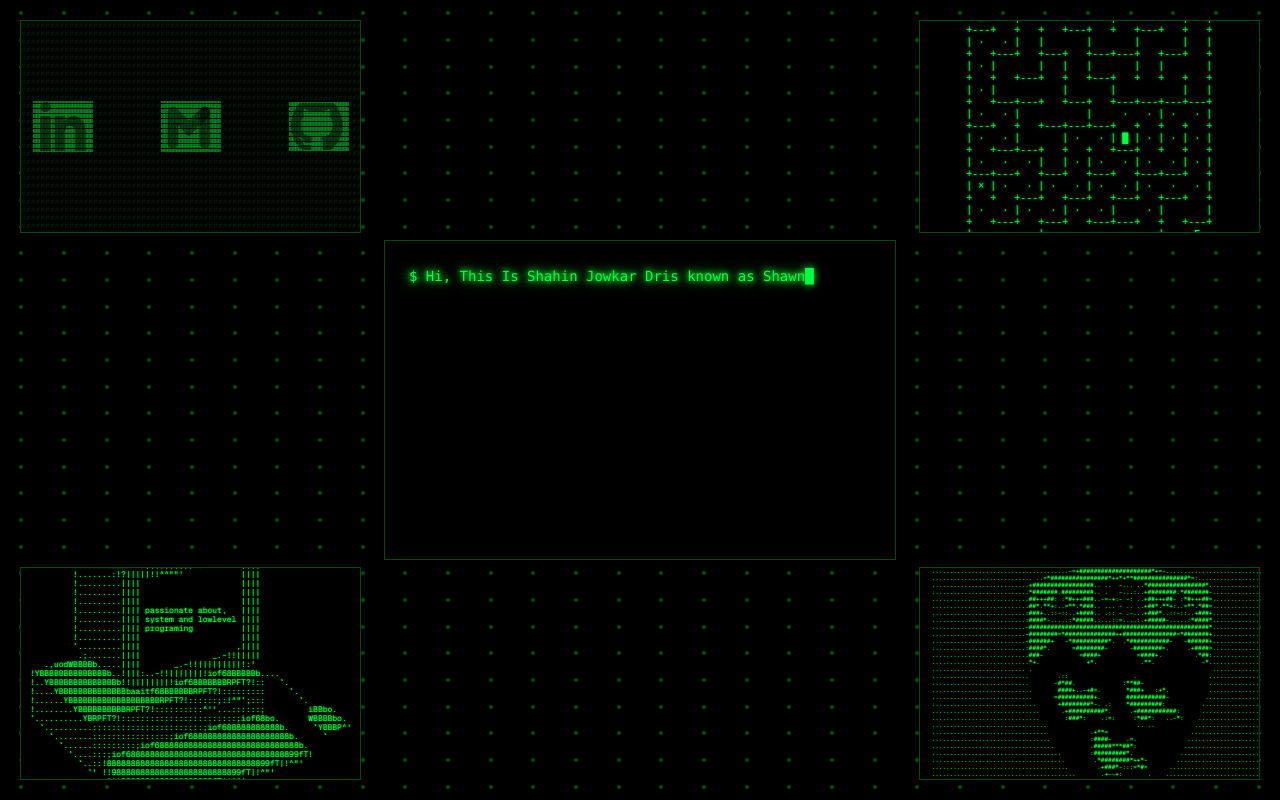
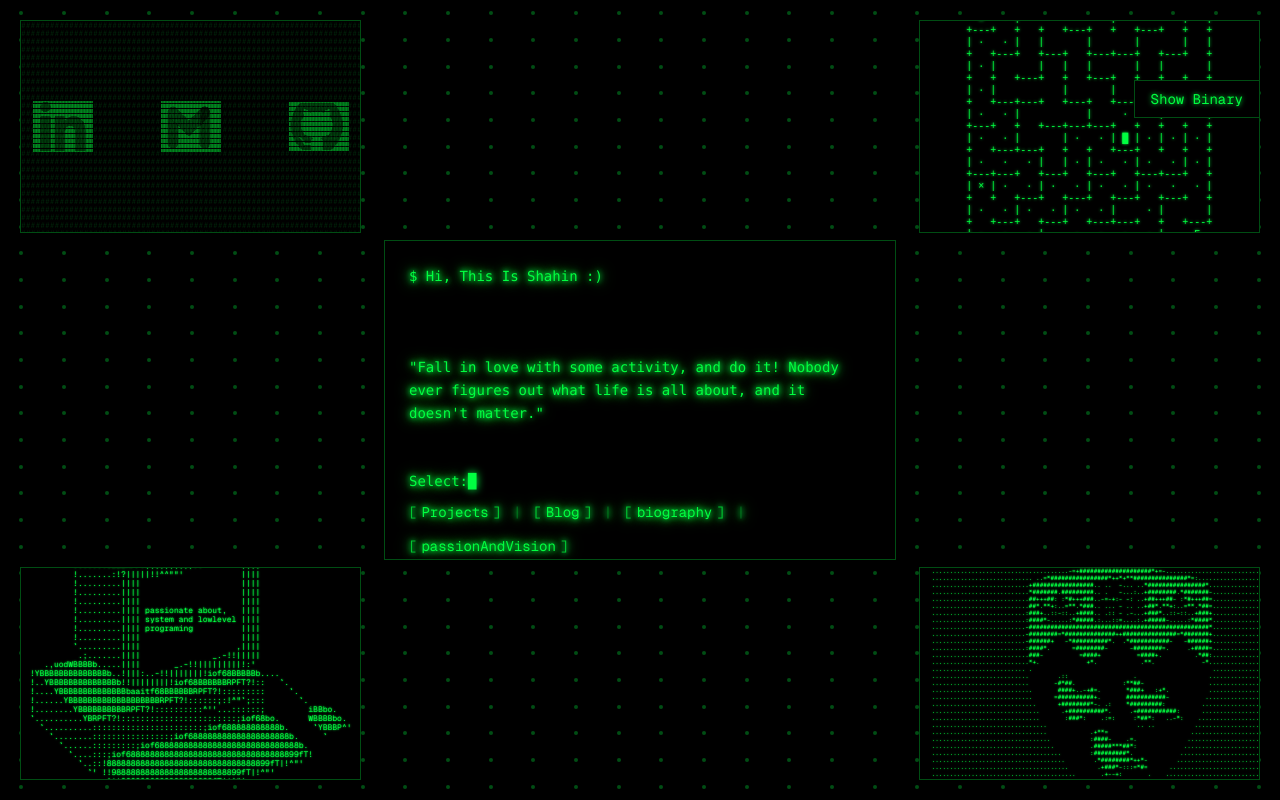
Before and after one commit to shahinjowkar/Portfolio, a Next.js app: page / in a window 1280 px wide. Built offline with nearby package versions, Linux system fonts and the light colour scheme.

Commit message:
binary cover added, interactive teminal done

```diff
--- a/src/app/layout.tsx
+++ b/src/app/layout.tsx
@@ -2,6 +2,7 @@ import type { Metadata } from "next";
 import { Geist, Geist_Mono } from "next/font/google";
 import "./globals.css";
 import Background from "@/components/Background";
+import BinaryBackgroundProvider from "@/components/BinaryBackground";
 
 const geistSans = Geist({
   variable: "--font-geist-sans",
@@ -28,9 +29,11 @@ export default function RootLayout({
       <body
         className={`${geistSans.variable} ${geistMono.variable} antialiased`}
       >
-        <Background>
-          {children}
-        </Background>
+        <BinaryBackgroundProvider>
+          <Background>
+            {children}
+          </Background>
+        </BinaryBackgroundProvider>
       </body>
     </html>
   );
--- /dev/null
+++ b/src/components/BinaryBackground.tsx
@@ -0,0 +1,181 @@
+'use client';
+
+import { useEffect, useState, useRef, createContext, useContext } from 'react';
+import { flushSync } from 'react-dom';
+
+// Context to control BinaryBackground z-index
+interface BinaryBackgroundContextType {
+  isOnTop: boolean;
+  toggleToTop: () => void;
+}
+
+const BinaryBackgroundContext = createContext<BinaryBackgroundContextType | null>(null);
+
+export const useBinaryBackground = () => {
+  const context = useContext(BinaryBackgroundContext);
+  if (!context) {
+    throw new Error('useBinaryBackground must be used within BinaryBackgroundProvider');
+  }
+  return context;
+};
+
+export function BinaryBackgroundProvider({ children }: { children: React.ReactNode }) {
+  const [isOnTop, setIsOnTop] = useState(false);
+
+  const toggleToTop = () => {
+    setIsOnTop(prev => !prev);
+  };
+
+  return (
+    <BinaryBackgroundContext.Provider value={{ isOnTop, toggleToTop }}>
+      {children}
+      <BinaryBackground isOnTop={isOnTop} />
+    </BinaryBackgroundContext.Provider>
+  );
+}
+
+interface BinaryBackgroundProps {
+  isOnTop: boolean;
+}
+
+function BinaryBackground({ isOnTop }: BinaryBackgroundProps) {
+  const [binaryRows, setBinaryRows] = useState<string[]>([]);
+  const [numRows, setNumRows] = useState(0);
+  const [animatedIndex, setAnimatedIndex] = useState(-1); // Track how many divs have been animated
+  const timeoutRef = useRef<NodeJS.Timeout | null>(null);
+  const currentIndexRef = useRef(0);
+
+  // Generate exactly 50 divs, each covering full width and stacking to full height
+  useEffect(() => {
+    const NUM_ROWS = 50; // Exactly 50 divs as specified
+
+    const generateBinaryRow = (): string => {
+      // Generate enough characters to span full width
+      // Use a reasonable character width estimate for monospace font
+      const charWidth = 8; // Approximate monospace character width
+      const length = Math.ceil(window.innerWidth / charWidth) + 10; // Extra to ensure full coverage
+      let row = '';
+      for (let i = 0; i < length; i++) {
+        row += Math.random() > 0.5 ? '0' : '1';
+      }
+      return row;
+    };
+
+    const rows = Array.from({ length: NUM_ROWS }, () => generateBinaryRow());
+    setBinaryRows(rows);
+    setNumRows(NUM_ROWS);
+
+    // Regenerate on window resize
+    const handleResize = () => {
+      const newRows = Array.from({ length: NUM_ROWS }, () => generateBinaryRow());
+      setBinaryRows(newRows);
+    };
+
+    window.addEventListener('resize', handleResize);
+    return () => window.removeEventListener('resize', handleResize);
+  }, []);
+
+  // Animate divs one by one when isOnTop changes
+  useEffect(() => {
+    // Clear any existing timeout
+    if (timeoutRef.current) {
+      clearTimeout(timeoutRef.current);
+      timeoutRef.current = null;
+    }
+
+    if (isOnTop) {
+      // Start with first div immediately
+      currentIndexRef.current = 0;
+      flushSync(() => {
+        setAnimatedIndex(0);
+      });
+      console.log('Animation started: First div (index 0)');
+
+      // Animate remaining divs one by one with 5 second delay for debugging
+      const animateNext = () => {
+        currentIndexRef.current += 1;
+        if (currentIndexRef.current < binaryRows.length) {
+          console.log(`Animating div index: ${currentIndexRef.current}`);
+          flushSync(() => {
+            setAnimatedIndex(currentIndexRef.current);
+          });
+          // Schedule next animation after 5 seconds (increased for debugging)
+          timeoutRef.current = setTimeout(animateNext, 10);
+        } else {
+          console.log('Animation complete');
+        }
+      };
+
+      // Start the animation chain after 5 seconds
+      timeoutRef.current = setTimeout(animateNext, 10);
+    } else {
+      // Reset immediately when hiding
+      setAnimatedIndex(-1);
+    }
+
+    return () => {
+      if (timeoutRef.current) {
+        clearTimeout(timeoutRef.current);
+        timeoutRef.current = null;
+      }
+    };
+  }, [isOnTop, binaryRows.length]);
+
+  // Debug: Track animatedIndex changes
+  useEffect(() => {
+    console.log('animatedIndex changed to:', animatedIndex);
+  }, [animatedIndex]);
+
+  // Container z-index: high when showing, low when hiding
+  const containerZIndex = isOnTop ? 9999 : -1;
+
+return (
+    <div
+      className="fixed inset-0 w-full h-full overflow-hidden pointer-events-none"
+      style={{ zIndex: containerZIndex }}
+    >
+      {binaryRows.map((row, index) => {
+        // Only show divs that have been animated (index <= animatedIndex)
+        const isVisible = isOnTop && animatedIndex >= 0 && index <= animatedIndex;
+        const divZIndex = isVisible ? index : -1; // Relative z-index within container
+
+        // Debug log for first few divs
+        if (index < 5 && isOnTop) {
+          console.log(`Render: Div ${index}, animatedIndex=${animatedIndex}, isVisible=${isVisible}, divZIndex=${divZIndex}`);
+        }
+
+        return (
+          <div
+            key={index}
+            className="w-full font-mono bg-black"
+            style={{
+              width: '100vw', // Full width
+              height: `${100 / 50}vh`, // Each div is viewportHeight / 50 (i.e., 2vh)
+              fontSize: '15px',
+              lineHeight: '1', // Tight line height
+              margin: '0',
+              padding: '0',
+              zIndex: divZIndex,
+              opacity: isVisible ? 1 : 0, // Use opacity to control visibility
+              overflow: 'hidden',
+              display: 'flex',
+              alignItems: 'center',
+              whiteSpace: 'nowrap',
+            //   color: '#00ff41',
+            //   textShadow: '0 0 0.5px #00ff41',
+              color: 'rgba(0, 255, 65, 0.3)', // Green with reduced opacity (0.3 = 30%)
+              textShadow: '0 0 0.5px rgba(0, 255, 65, 0.3)', // Match text shadow opacity
+              letterSpacing: '3px', // Horizontal spacing between characters
+              transition: 'opacity 0.1s ease-in', // Smooth fade in
+            }}
+          >
+            {row}
+          </div>
+        );
+      })}
+    </div>
+  );
+}
+
+// Export default for the provider component
+export default BinaryBackgroundProvider;
--- a/src/components/InteractiveTerminal.tsx
+++ b/src/components/InteractiveTerminal.tsx
@@ -86,7 +86,7 @@ export default function InteractiveTerminal({
 
   return (
     <div
-      className="w-full h-full p-6 font-mono text-[#00ff41] text-sm leading-relaxed overflow-auto"
+      className="w-full h-full p-6 font-mono text-[#00ff41] text-sm leading-relaxed overflow-auto flex flex-col"
       style={{
         textShadow: '0 0 5px #00ff41, 0 0 10px #00ff41, 0 0 15px #00ff41',
       }}
@@ -102,6 +102,35 @@ export default function InteractiveTerminal({
           █
         </span>
       </pre>
+
+      {/* Navigation options - displayed after greeting finishes */}
+      {!isTyping && (
+        <div className="flex flex-wrap items-center gap-3 mt-2" style={{ marginTop: '8px' }}>
+          <span className="hover:text-[#00ff41] hover:scale-110 cursor-pointer transition-all duration-200 relative group">
+            <span className="text-[#00ff41]/70 group-hover:text-[#00ff41]">[</span>
+            <span className="px-1">Projects</span>
+            <span className="text-[#00ff41]/70 group-hover:text-[#00ff41]">]</span>
+          </span>
+          <span className="text-[#00ff41]/30">|</span>
+          <span className="hover:text-[#00ff41] hover:scale-110 cursor-pointer transition-all duration-200 relative group">
+            <span className="text-[#00ff41]/70 group-hover:text-[#00ff41]">[</span>
+            <span className="px-1">Blog</span>
+            <span className="text-[#00ff41]/70 group-hover:text-[#00ff41]">]</span>
+          </span>
+          <span className="text-[#00ff41]/30">|</span>
+          <span className="hover:text-[#00ff41] hover:scale-110 cursor-pointer transition-all duration-200 relative group">
+            <span className="text-[#00ff41]/70 group-hover:text-[#00ff41]">[</span>
+            <span className="px-1">biography</span>
+            <span className="text-[#00ff41]/70 group-hover:text-[#00ff41]">]</span>
+          </span>
+          <span className="text-[#00ff41]/30">|</span>
+          <span className="hover:text-[#00ff41] hover:scale-110 cursor-pointer transition-all duration-200 relative group">
+            <span className="text-[#00ff41]/70 group-hover:text-[#00ff41]">[</span>
+            <span className="px-1">passionAndVision</span>
+            <span className="text-[#00ff41]/70 group-hover:text-[#00ff41]">]</span>
+          </span>
+        </div>
+      )}
     </div>
   );
 }
--- a/src/components/Overlay.tsx
+++ b/src/components/Overlay.tsx
@@ -3,13 +3,23 @@
 import React, { useState, useEffect } from 'react';
 import InteractiveTerminal from './InteractiveTerminal';
 import SideBox from './SideBox';
+import { useBinaryBackground } from './BinaryBackground';
 
 type CornerPosition = 'top-left' | 'top-right' | 'bottom-left' | 'bottom-right';
 type BoxContentType = 'link' | 'maze' | 'pc' | 'university';
 
 export default function Overlay() {
+  const { toggleToTop, isOnTop } = useBinaryBackground();
+
   const greetingLines = [
-    '$ Hi, This Is Shahin Jowkar Dris known as Shawn'
+    '$ Hi, This Is Shahin :)',
+    '',
+    '',
+    '',
+    '"Fall in love with some activity, and do it! Nobody ever figures out what life is all about, and it doesn\'t matter."',
+    '',
+    '',
+    'Select:',
   ];
 
   // URLs for the ASCII logos (customize these)
@@ -96,6 +106,17 @@ export default function Overlay() {
 
   return (
     <>
+      {/* Button to toggle BinaryBackground to top */}
+      <button
+        onClick={toggleToTop}
+        className="fixed top-20 right-5 z-[9998] px-4 py-2 bg-black border border-[#00ff41]/30 text-[#00ff41] font-mono text-sm hover:bg-[#00ff41]/10 hover:border-[#00ff41] transition-all cursor-pointer"
+        style={{
+          textShadow: '0 0 5px #00ff41',
+        }}
+      >
+        {isOnTop ? 'Hide Binary' : 'Show Binary'}
+      </button>
+
       {/* Main overlay - center */}
       <div className="absolute inset-0 flex items-center justify-center z-[5]">
         <div className="w-2/5 h-2/5 bg-black border border-[#00ff41]/30">
```
